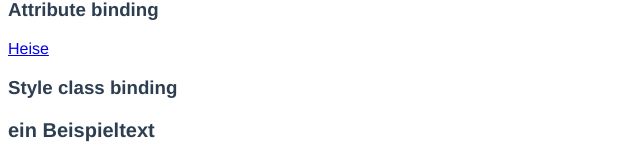
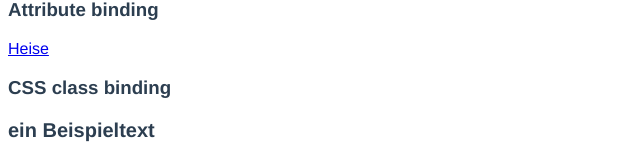
Before and after one commit to frankleja/tech-talk-vuejs, a Vue app: page / in a window 1280 px wide. Shown: the part 1227-1387 px from the top of the page, without its empty margins (0-640 px from the left). Built offline with nearby package versions, Linux system fonts and the light colour scheme.

Commit message:
further reading

```diff
--- a/package.json
+++ b/package.json
@@ -8,8 +8,7 @@
     "lint": "vue-cli-service lint"
   },
   "dependencies": {
-    "vue": "^2.5.21",
-    "vue-resource": "^1.5.1"
+    "vue": "^2.5.21"
   },
   "devDependencies": {
     "@vue/cli-plugin-babel": "^3.3.0",
--- a/src/App.vue
+++ b/src/App.vue
@@ -1,7 +1,7 @@
 <template>
   <div id="app">
     <img alt="Vue logo" src="./assets/logo.png">
-    <HelloWorld msg="Welcome to our VueJS tech talk"/>
+    <FurtherReading msg="Welcome to our VueJS tech talk"/>
     <InputBinding></InputBinding>
     <ListRendering></ListRendering>
     <DataBinding></DataBinding>
@@ -9,7 +9,7 @@
 </template>
 
 <script>
-import HelloWorld from "./components/HelloWorld.vue";
+import FurtherReading from "./components/FurtherReading.vue";
 import DataBinding from "./components/DataBinding.vue";
 import ListRendering from "./components/ListRendering.vue";
 import InputBinding from "./components/InputBinding.vue";
@@ -17,7 +17,7 @@ import InputBinding from "./components/InputBinding.vue";
 export default {
   name: "app",
   components: {
-    HelloWorld,
+    FurtherReading,
     DataBinding,
     ListRendering,
     InputBinding
--- a/src/components/DataBinding.vue
+++ b/src/components/DataBinding.vue
@@ -7,7 +7,7 @@
         <h3>Attribute binding</h3>
         <a v-bind:href="linkUrl">{{linkText}}</a>
 
-        <h3>Style class binding</h3>
+        <h3>CSS class binding</h3>
         <p class="fett" v-bind:class="{ big: isBig, red: isRed }">ein Beispieltext</p>
 
         <button v-on:click="isBig ? isBig=false : isBig=true">toggle size</button>
--- a/src/components/HelloWorld.vue
+++ b/src/components/FurtherReading.vue
@@ -11,7 +11,7 @@
 
 <script>
 export default {
-  name: "HelloWorld",
+  name: "FurtherReading",
   props: {
     msg: String
   }
```
Also changed, not shown: 1 other file (tests, documents, lock files or other folders).
